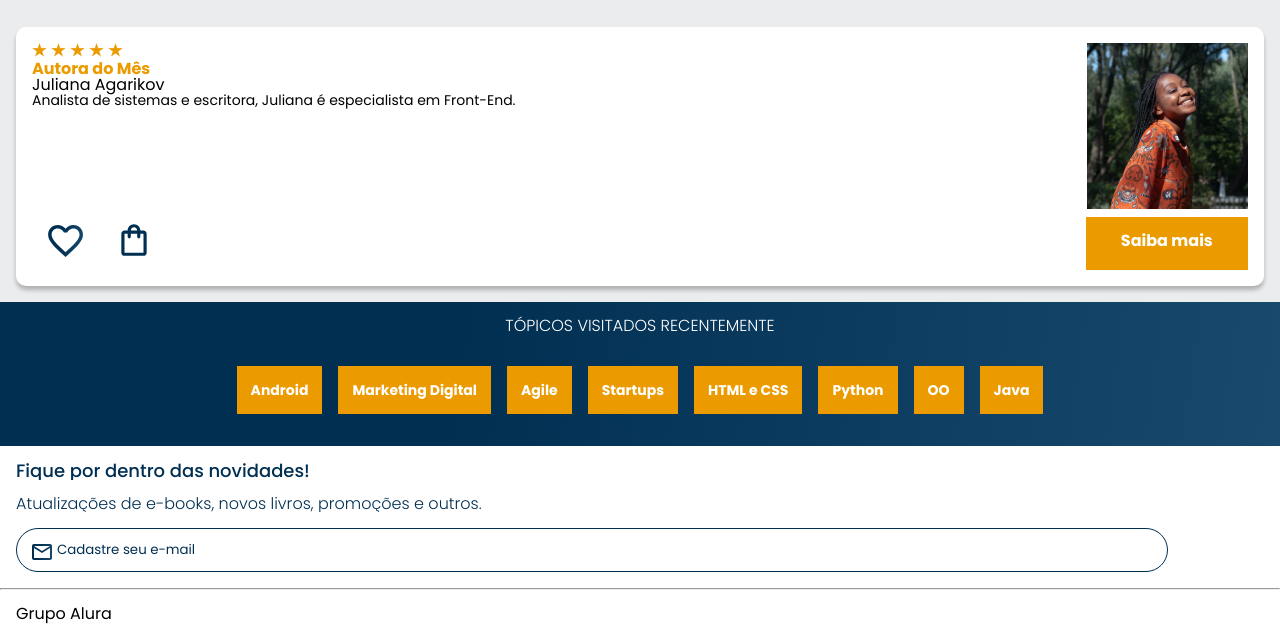
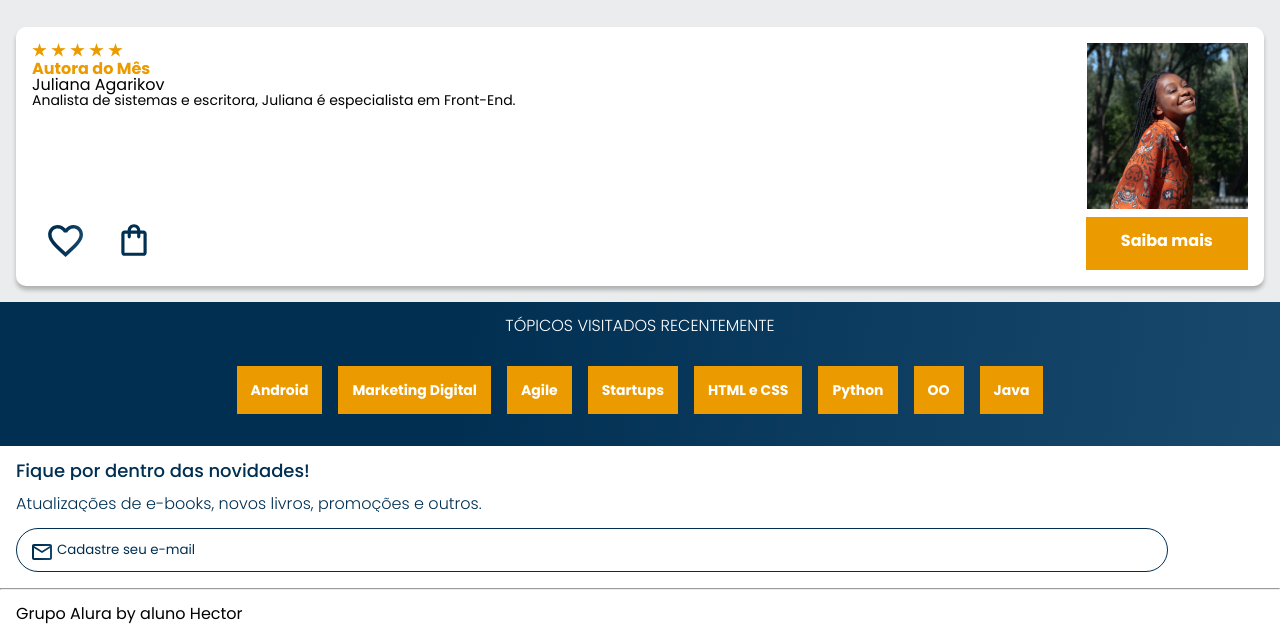
Before and after one commit to Hector1dev/Alura-BOOK, a plain HTML site: page index.html in a window 1280 px wide. Shown: the part 1968-2606 px from the top of the page. Drawn offline with nearby package versions, Linux system fonts and the light colour scheme.

Commit message:
indetificação

```diff
--- a/index.html
+++ b/index.html
@@ -204,7 +204,7 @@
     <hr />
 
     <footer class="rodape">
-        <h2 class="rodape__titulo">Grupo Alura</h2>
+        <h2 class="rodape__titulo">Grupo Alura by aluno Hector </h2>
     </footer>
 
 
```
